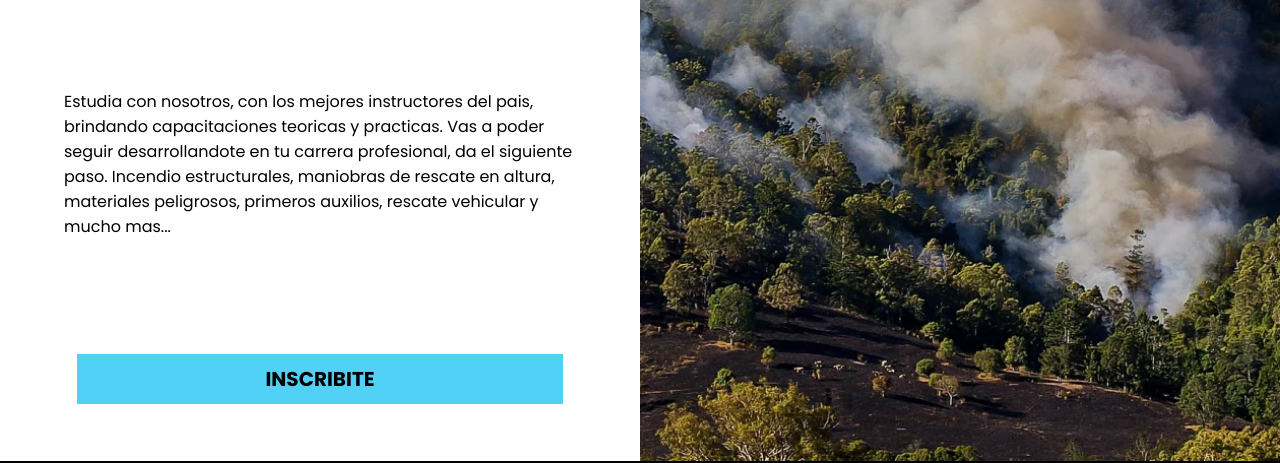
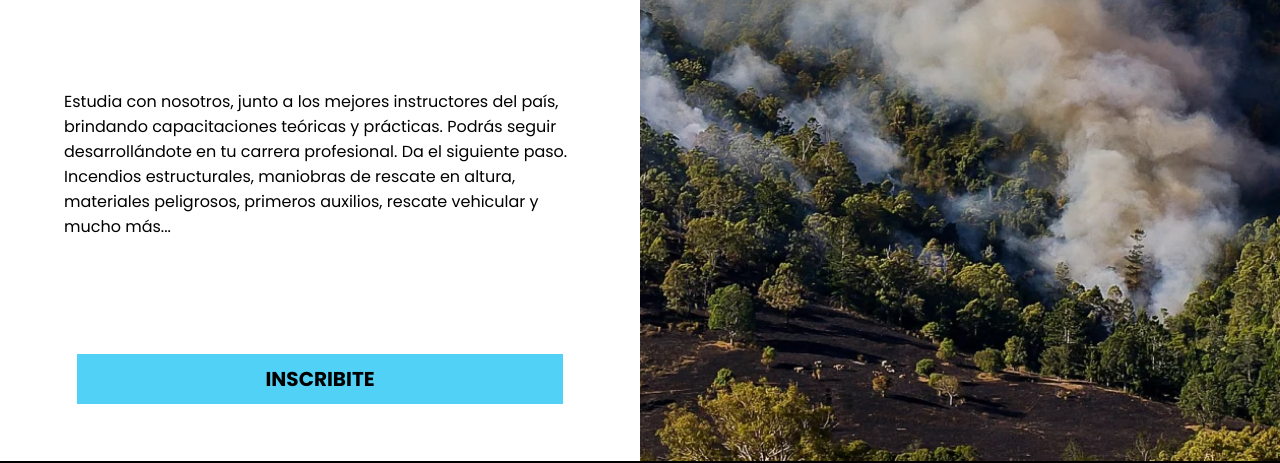
Before and after one commit to Lucianosc9927/firefighter-web, a website: page index.html in a window 1280 px wide. Shown: the part 339-802 px from the top of the page. Drawn offline with nearby package versions, Linux system fonts and the light colour scheme.

Commit message:
Se corrije las falta de ortografia de la seccion hero

```diff
--- a/index.html
+++ b/index.html
@@ -53,7 +53,7 @@
       <section class="hero">
         <div class="left">
           <h1 class="hero__titulo">Cursos y capacitaciones.</h1>
-          <p class="hero__texto">Estudia con nosotros, con los mejores instructores del pais, brindando capacitaciones teoricas y practicas. Vas a poder seguir desarrollandote en tu carrera profesional, da el siguiente paso. Incendio estructurales, maniobras de rescate en altura, materiales peligrosos, primeros auxilios, rescate vehicular y mucho mas...</p>
+          <p class="hero__texto">Estudia con nosotros, junto a los mejores instructores del país, brindando capacitaciones teóricas y prácticas. Podrás seguir desarrollándote en tu carrera profesional. Da el siguiente paso. Incendios estructurales, maniobras de rescate en altura, materiales peligrosos, primeros auxilios, rescate vehicular y mucho más...</p>
           <a href="./pages/cursos.html"><button class="hero__boton">Inscribite</button></a>
         </div>
         <!--left-->
```
